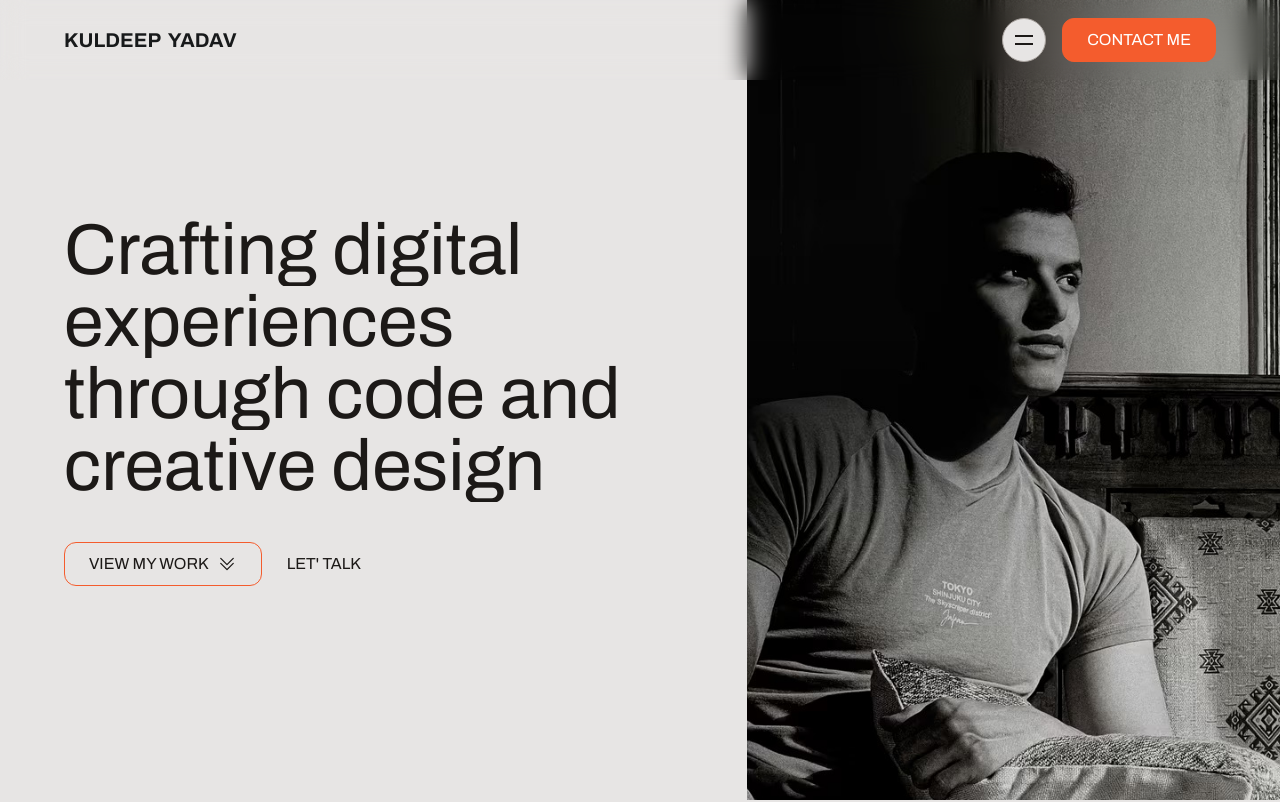
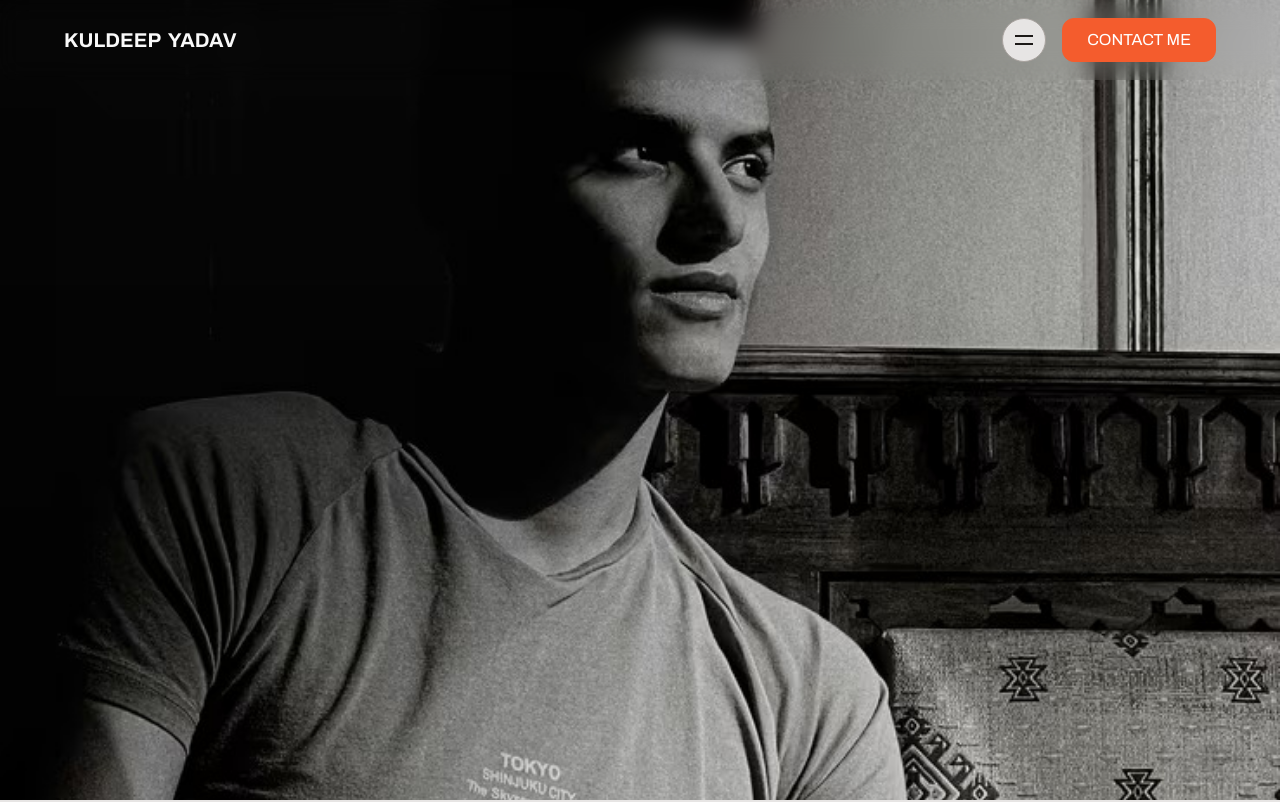
Before and after one commit to KuldeepKdy/WTF-Portfolio, a Next.js app: page / in a window 1280 px wide. Shown: the top 802 px of the page. Built offline with nearby package versions, Linux system fonts and the light colour scheme.

Commit message:
stuck into image animation mobile

```diff
--- a/components/sections/Hero.tsx
+++ b/components/sections/Hero.tsx
@@ -3,11 +3,24 @@ import Image from "next/image";
 import heroImage from "@/assets/images/hero-image.jpg";
 import Button from "../Button";
 import SplitType from "split-type";
-import { motion, stagger, useAnimate } from "framer-motion";
-import { useEffect } from "react";
+import {
+  motion,
+  stagger,
+  useAnimate,
+  useScroll,
+  useTransform,
+} from "framer-motion";
+import { useEffect, useRef } from "react";
 
 export default function Hero() {
   const [titleScope, titleAnimate] = useAnimate();
+  const scrollingDiv = useRef<HTMLDivElement>(null);
+  const { scrollYProgress } = useScroll({
+    target: scrollingDiv,
+    offset: ["start end", "end end"],
+  });
+
+  const portraitWidth = useTransform(scrollYProgress, [0, 1], ["100%", "240%"]);
 
   useEffect(() => {
     new SplitType(titleScope.current, {
@@ -28,7 +41,7 @@ export default function Hero() {
 
   return (
     <section>
-      <div className="grid md:grid-cols-12 md:h-screen items-stretch">
+      <div className="grid md:grid-cols-12 md:h-screen items-stretch sticky top-0">
         <div className="md:col-span-7 flex flex-col justify-center">
           <div className="container !max-w-full">
             <motion.h1
@@ -101,16 +114,20 @@ export default function Hero() {
             </div>
           </div>
         </div>
-        <div className="md:col-span-5">
-          <div className="mt-20 md:mt-0 md:h-full">
+        <div className="md:col-span-5 relative">
+          <motion.div
+            className={`mt-20 md:mt-0 md:size-full md:absolute md:right-0 `}
+            style={{ width: portraitWidth }}
+          >
             <Image
               src={heroImage}
               alt="My Portrait"
               className="size-full object-cover"
             />
-          </div>
+          </motion.div>
         </div>
       </div>
+      <div className="md:h-[200vh]" ref={scrollingDiv}></div>
     </section>
   );
 }
--- a/components/sections/Navbar.tsx
+++ b/components/sections/Navbar.tsx
@@ -88,7 +88,7 @@ function Navbar() {
   return (
     <header>
       <div
-        className="fixed inset-0 w-full h-0 overflow-hidden bg-stone-900"
+        className="fixed inset-0 w-full h-0 overflow-hidden bg-stone-900 z-10"
         ref={navScope}
       >
         <nav className="mt-20 flex flex-col">
@@ -123,7 +123,7 @@ function Navbar() {
           ))}
         </nav>
       </div>
-      <div className="fixed top-0 left-0 w-full mix-blend-difference backdrop-blur-md">
+      <div className="fixed top-0 left-0 w-full mix-blend-difference backdrop-blur-md z-10">
         <div className="container !max-w-full ">
           <div className="flex justify-between h-20 items-center ">
             <div className=" ">
@@ -136,7 +136,7 @@ function Navbar() {
           </div>
         </div>
       </div>
-      <div className="fixed top-0 left-0 w-full">
+      <div className="fixed top-0 left-0 w-full z-10">
         <div className="container !max-w-full ">
           <div className="flex justify-end h-20 items-center ">
             <div className="flex items-center gap-4">
```
